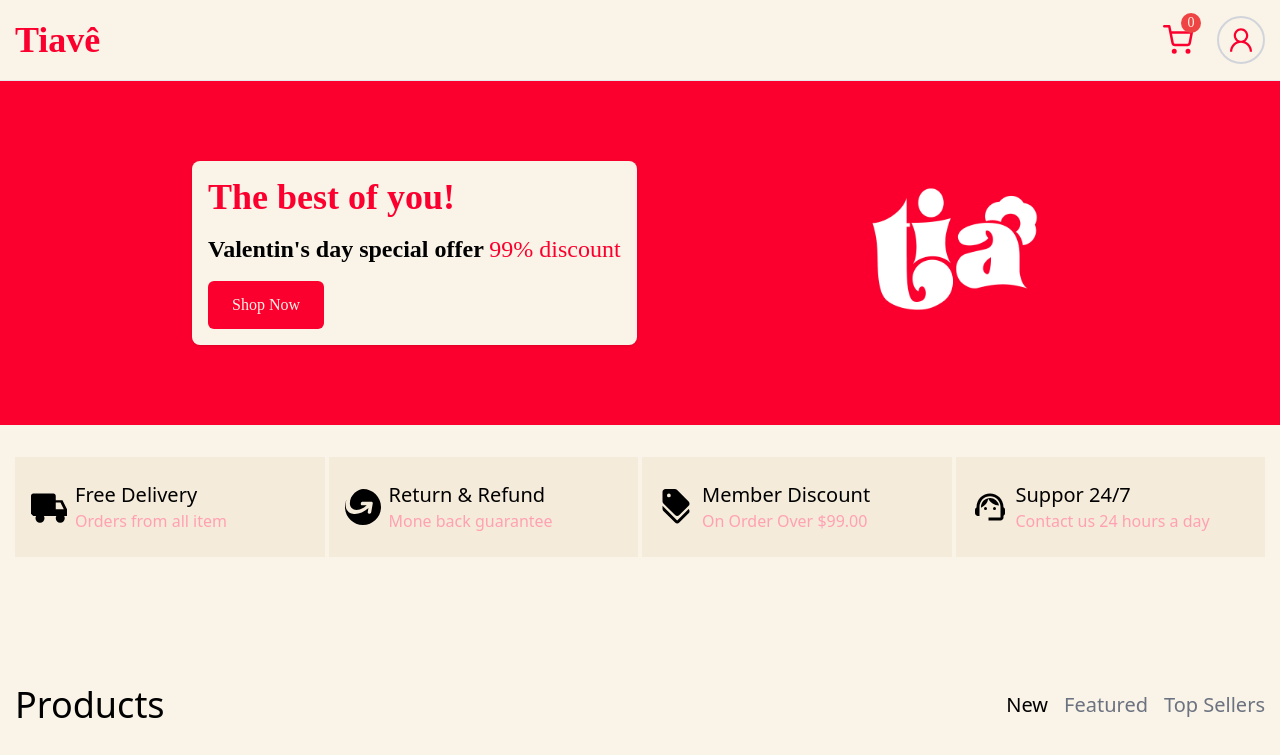
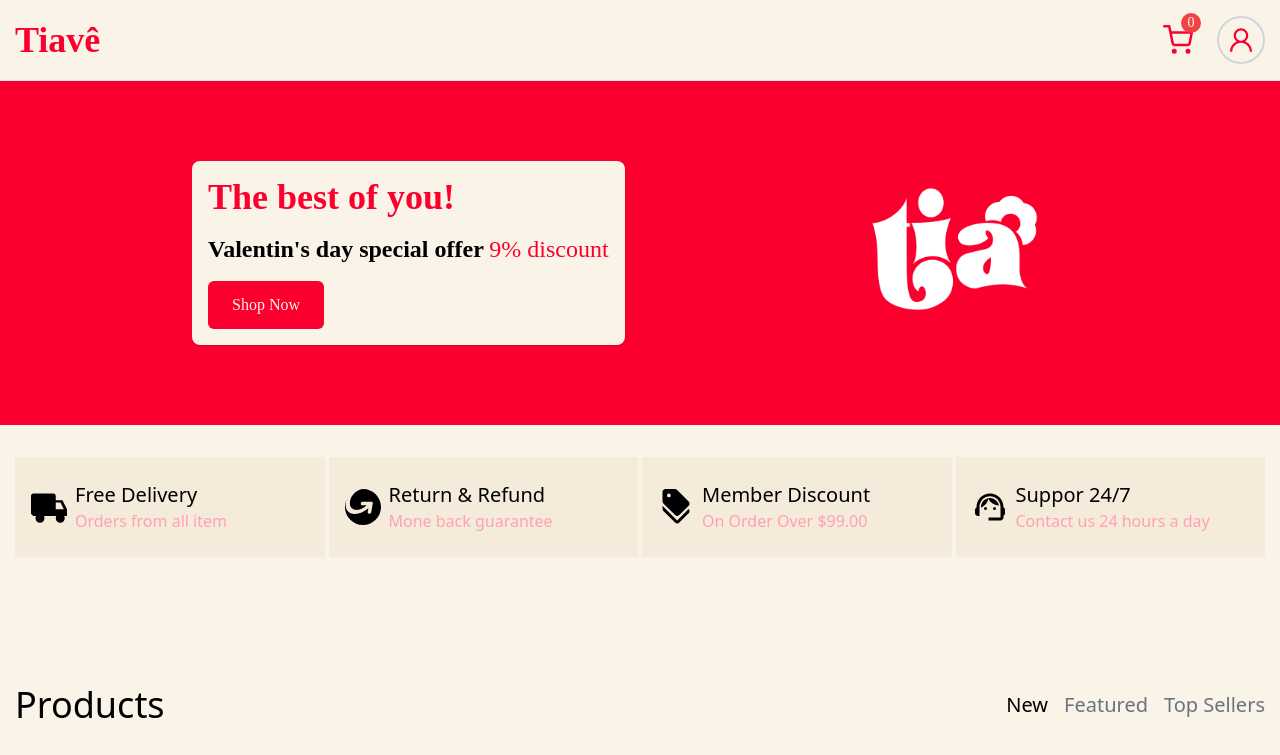
Before and after one commit to gabrielfel1x/react-ecommerce, a React (Vite) app: page / in a window 1280 px wide. Shown: the top 755 px of the page. Built offline with nearby package versions, Linux system fonts and the light colour scheme; a web font is replaced by a local one.

Commit message:
update discount

```diff
--- a/src/components/Home.tsx
+++ b/src/components/Home.tsx
@@ -12,7 +12,7 @@ function Home() {
             <h3 className="text-2xl font-semibold">
               Valentin's day special offer{" "}
               <span className="text-primary font-secondary font-medium">
-                99% discount
+                9% discount
               </span>
             </h3>
             <a
```
